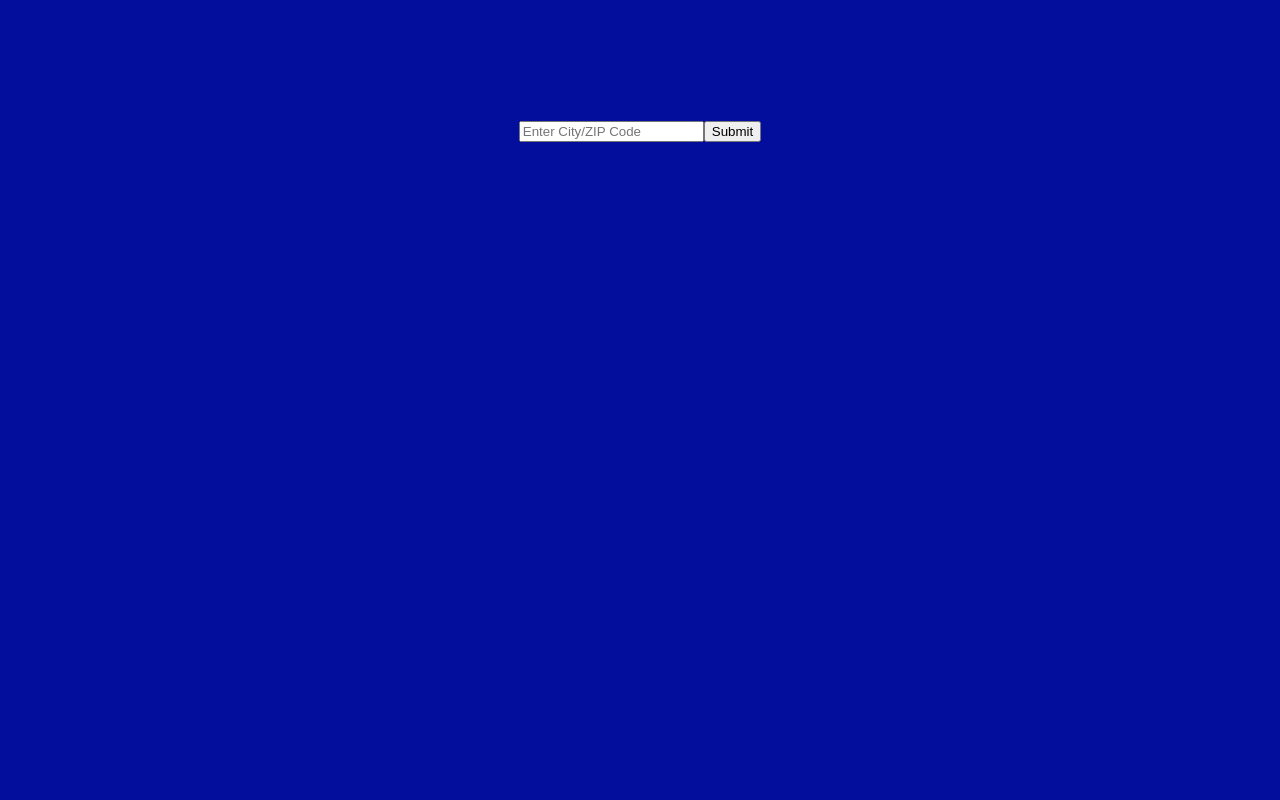
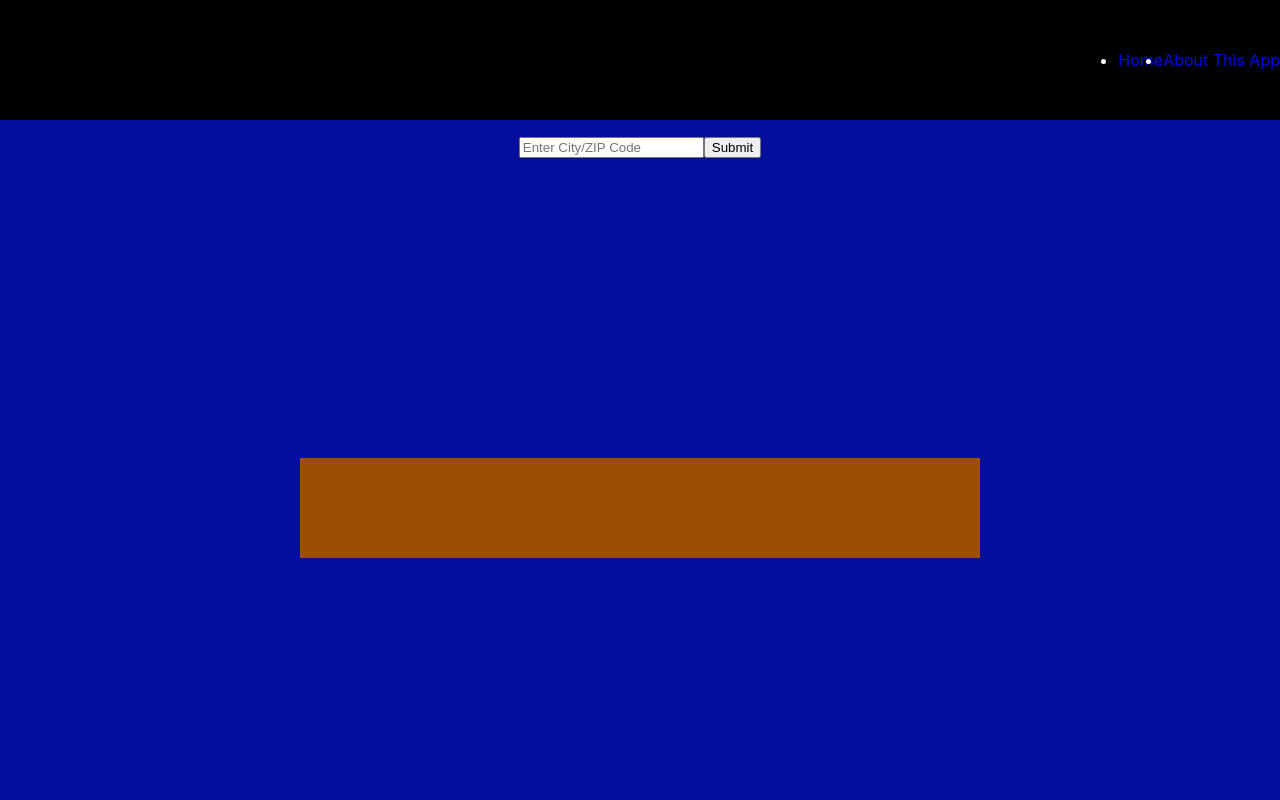
Before and after one commit to censoredbythefcc95/Project-2---React, a React (Create React App) app: page /weather in a window 1280 px wide. Shown: the top 800 px of the page. Built offline with nearby package versions, Linux system fonts and the light colour scheme.

Commit message:
added HTTPS encyption, initial styling

```diff
--- a/src/App.css
+++ b/src/App.css
@@ -1,10 +1,35 @@
 .App {
   text-align: center;
   background-color:  rgb(4, 14, 156);
-  padding: 120px 0 800px;
+  padding: 120px 0 900px;
   color: white;
 }
 
+@media (min-width: 472px) {
 .MainDisplay {
-  background-color: rgb(4, 14, 156);
+  background-color: rgb(156, 78, 4);
+  margin: 300px;
+  padding-top: 50px;
+  padding-bottom: 50px;
 }
+
+.nav-bar {
+  width: 100%;
+  padding: 0;
+  list-style: none;
+}
+
+.container {
+  display: flex;
+  justify-content: flex-end;
+  background-color: black;
+  padding-top: 50px;
+  padding-bottom: 50px;
+  margin-top: -120px;
+}
+
+.container li a {
+  list-style-type: none;
+  text-decoration: none;
+  }
+}
--- a/src/App.js
+++ b/src/App.js
@@ -7,6 +7,7 @@ import './App.css';
 import LandingText from "./components/LandingText";
 import MainDisplay from "./components/MainDisplay";
 import SearchBar from "./components/SearchBar";
+import NavBar from "./components/NavBar";
 //Setting our State in function App
 function App(props) {
   const [weather, setWeather] = useState({});
@@ -34,6 +35,7 @@ const handleSubmit =  async (e) => {
 
   return (
     <div className="App">
+      <NavBar />
       <SearchBar setZip={setZip} zip={zip} handleSubmit={handleSubmit} />
       <Switch>
       <Route exact path="/">
--- /dev/null
+++ b/src/components/NavBar.js
@@ -0,0 +1,16 @@
+import React from 'react';
+
+const NavBar = () => {
+    return (
+        <div>
+        <div className="nav-bar">
+            <ul className="container">
+                <li><a href="/">Home</a></li>
+                <li><a href="/">About This App</a></li>
+            </ul>
+        </div>
+        </div>
+    )
+}
+
+export default NavBar;
```
Also changed, not shown: 1 other file (tests, documents, lock files or other folders).
